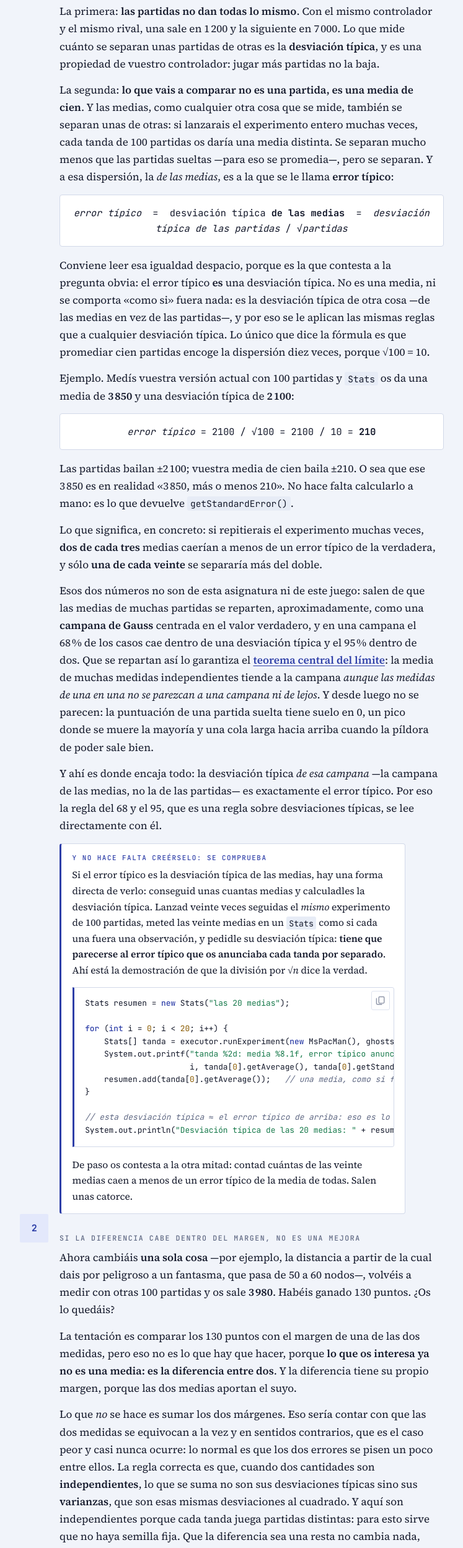
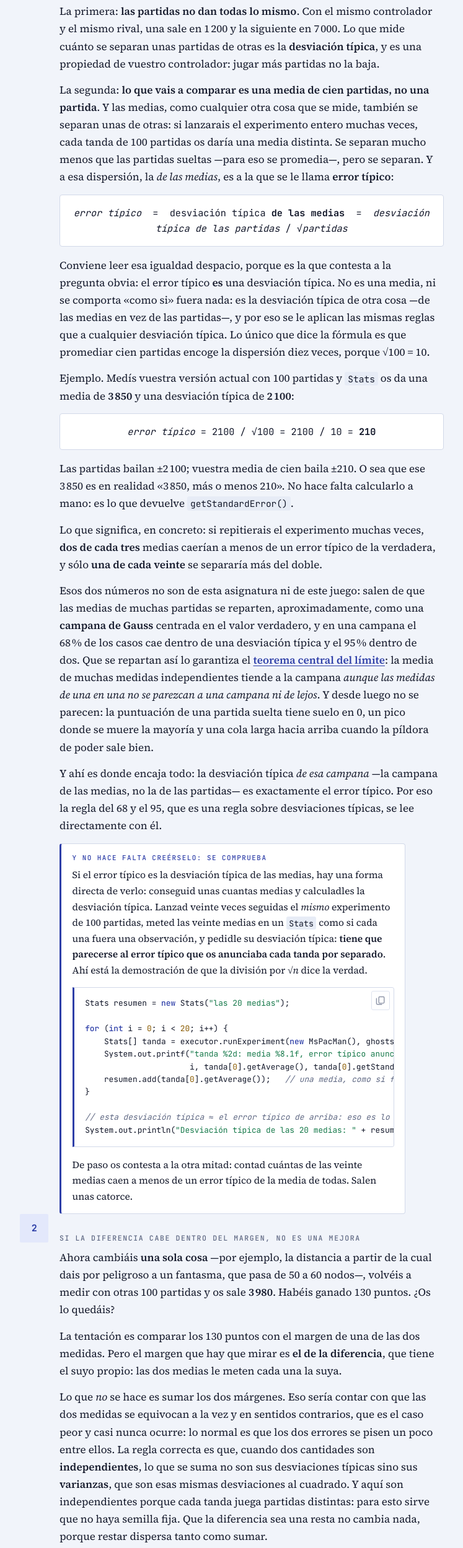
Before and after one commit to pgutierrez858/ici-wiki, a plain HTML site: page wiki/guias/competicion.html in a window 1280 px wide. Shown: the part 3520-6018 px from the top of the page at 62% size, without its empty margins (86-833 px from the left). Drawn offline with Linux system fonts and the light colour scheme.

Commit message:
Quitar tres frases de relleno de la guía de la competición
La de la memoria humana comparando medias, que explicaba algo obvio en vez de
la situación concreta, y dos repeticiones seguidas del mismo giro retórico en
la sección del error típico.

Co-Authored-By: Claude Opus 5 (1M context) <noreply@anthropic.com>

```diff
--- a/wiki/guias/competicion.html
+++ b/wiki/guias/competicion.html
@@ -229,7 +229,8 @@
               vuestro controlador: jugar más partidas no la baja.
             </p>
             <p>
-              La segunda: <strong>lo que vais a comparar no es una partida, es una media de cien</strong>. Y
+              La segunda: <strong>lo que vais a comparar es una media de cien partidas, no una
+              partida</strong>. Y
               las medias, como cualquier otra cosa que se mide, también se separan unas de otras: si
               lanzarais el experimento entero muchas veces, cada tanda de 100 partidas os daría una media
               distinta. Se separan mucho menos que las partidas sueltas —para eso se promedia—, pero se
@@ -320,10 +321,9 @@ System.out.println(<span class="s">"Desviación típica de las 20 medias: "</spa
               partidas y os sale <strong>3&#8239;980</strong>. Habéis ganado 130 puntos. ¿Os lo quedáis?
             </p>
             <p>
-              La tentación es comparar los 130 puntos con el margen de una de las dos medidas, pero eso no es
-              lo que hay que hacer, porque <strong>lo que os interesa ya no es una media: es la diferencia
-              entre dos</strong>. Y la diferencia tiene su propio margen, porque las dos medias aportan el
-              suyo.
+              La tentación es comparar los 130 puntos con el margen de una de las dos medidas. Pero el
+              margen que hay que mirar es <strong>el de la diferencia</strong>, que tiene el suyo propio:
+              las dos medias le meten cada una la suya.
             </p>
             <p>
               Lo que <em>no</em> se hace es sumar los dos márgenes. Eso sería contar con que las dos medidas
@@ -799,8 +799,8 @@ es.ucm.fdi.ici.c2627.practica1.grupoB.Ghosts</code></pre></div>
           <h2 class="sec">Guardar métricas y logs</h2>
         </div>
         <p>
-          En cuanto probéis más de dos variantes vais a necesitar apuntar los resultados, porque la memoria
-          humana es muy mala comparando medias de cuatro cifras. El motor trae lo justo para no montar nada:
+          A la cuarta variante ya no vais a saber si el 2&#8239;750 era la de antes o la de ahora, así que
+          conviene apuntarlas desde la primera. El motor trae lo justo para no montar nada:
           <code>Stats</code> sabe convertirse en una línea de texto y volver de ella.
         </p>
         <div class="codigo"><pre><code><span class="c">// Una línea por cada variante que probéis, en un CSV que se abre con cualquier hoja de cálculo</span>
```
